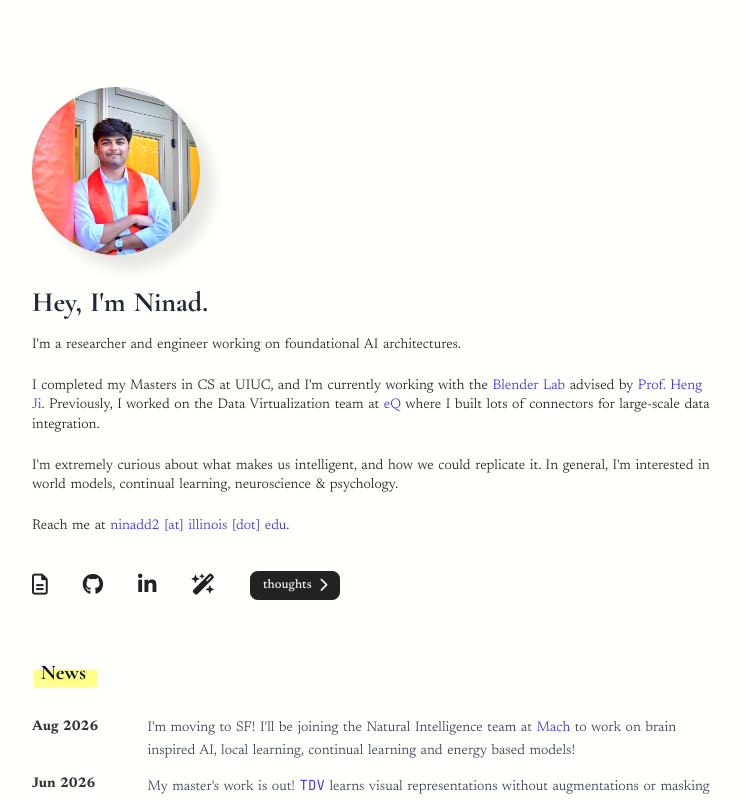
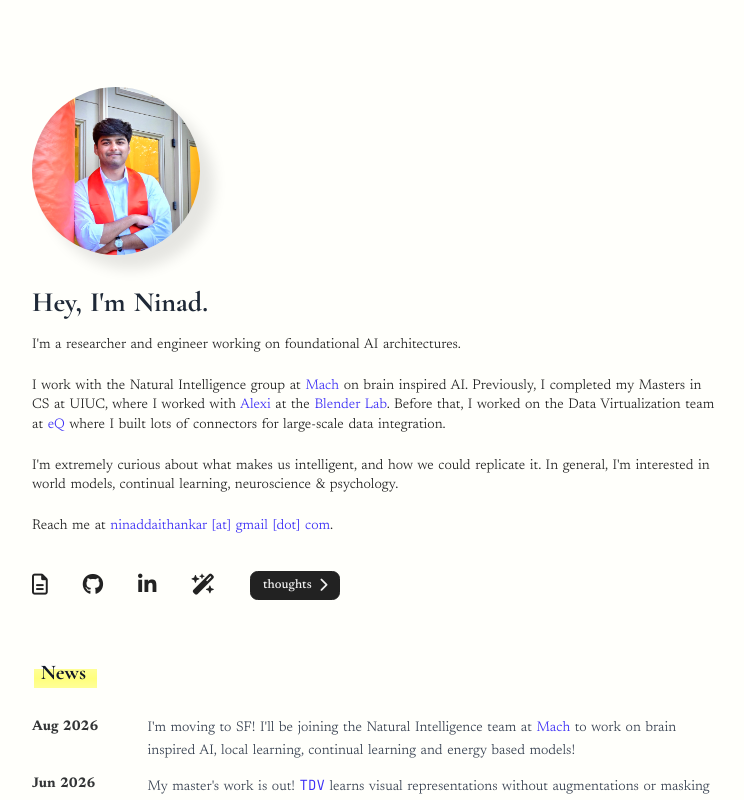
Before and after one commit to ninaddaithankar/ninaddaithankar.github.io, a React (Vite) app: page /#/ in a window 1280 px wide. Shown: the top 800 px of the page, without its empty margins (265-1009 px from the left). Built offline with nearby package versions, Linux system fonts and the light colour scheme; no server answers.

Commit message:
Update bio for Mach role and switch contact email
Co-Authored-By: Claude Opus 5 <noreply@anthropic.com>
Claude-Session: https://claude.ai/code/session_01NqG4XzeTP1hRBpTZRfRhed

```diff
--- a/src/components/Header.tsx
+++ b/src/components/Header.tsx
@@ -15,14 +15,15 @@ const Header: React.FC = () => {
           I'm a researcher and engineer working on foundational AI architectures.
         </p>
         <p>
-          I completed my Masters in CS at UIUC, and I'm currently working with the  <a href="https://blender.cs.illinois.edu/people/" target="_blank" rel="noopener noreferrer">Blender Lab</a> advised by  <a href="https://blender.cs.illinois.edu/hengji.html" target="_blank" rel="noopener noreferrer">Prof. Heng Ji</a>.
-          Previously, I worked on the Data Virtualization team at <a href="https://1eq.com" target="_blank" rel="noopener noreferrer">eQ</a> where I built lots of connectors for large-scale data integration.
+          I work with the Natural Intelligence group at <a href="https://machindustries.com/" target="_blank" rel="noopener noreferrer">Mach</a> on brain inspired AI.
+          Previously, I completed my Masters in CS at UIUC, where I worked with <a href="https://alexiglad.github.io/" target="_blank" rel="noopener noreferrer">Alexi</a> at the <a href="https://blender.cs.illinois.edu/people/" target="_blank" rel="noopener noreferrer">Blender Lab</a>.
+          Before that, I worked on the Data Virtualization team at <a href="https://www.1eq.com/" target="_blank" rel="noopener noreferrer">eQ</a> where I built lots of connectors for large-scale data integration.
         </p>
         <p>
           I'm extremely curious about what makes us intelligent, and how we could replicate it. In general, I'm interested in world models, continual learning, neuroscience & psychology.
         </p>
         <p>
-          Reach me at <a href="mailto:ninadd2@illinois.edu">ninadd2 [at] illinois [dot] edu</a>.
+          Reach me at <a href="mailto:ninaddaithankar@gmail.com">ninaddaithankar [at] gmail [dot] com</a>.
         </p>
       </div>
       <div className="hero-social-row">
```
